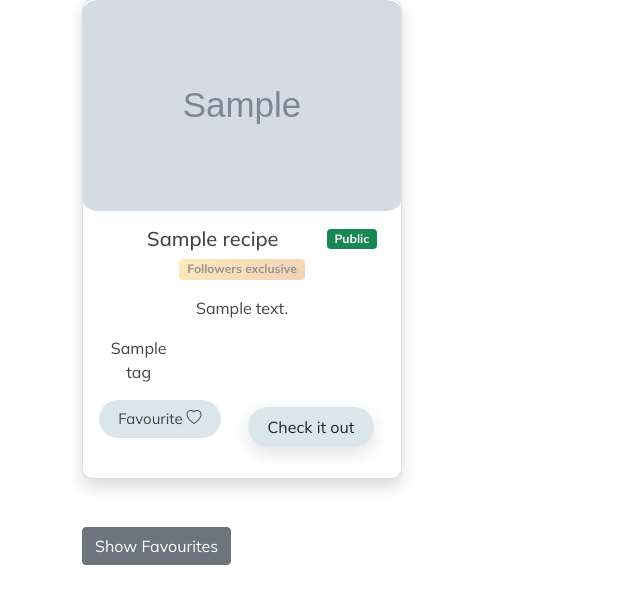
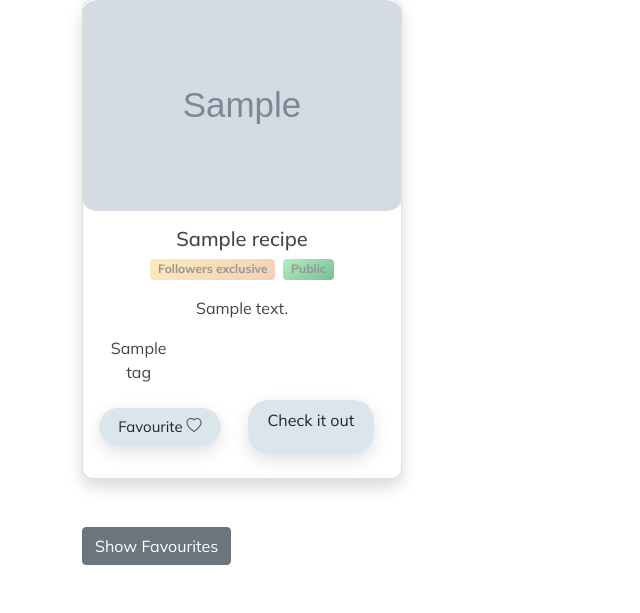
Before and after one commit to Jiwei-Cao/SEG-Coursework-1-Green-6, a Django app: template recipes/templates/profile_page.html in a window 1280 px wide. Shown: the part 336-949 px from the top of the page, without its empty margins (0-640 px from the left). Run offline with Django 5.2, Linux system fonts and the light colour scheme; the template is opened without the code that fills it: most values are stand-ins (such as "Sample title", 1, 10 or a date in 2020); grey boxes marked "Sample" are stand-in pictures; some libraries are stand-ins or nearby versions.

Commit message:
add additional badges and css

```diff
--- a/recipes/templates/base.html
+++ b/recipes/templates/base.html
@@ -3,6 +3,9 @@
   * {
     font-family: "Mulish", sans-serif !important;
     color: #444444;
+  }
+  h2{
+    font-weight: 600 !important;
   }
 </style>
 <!DOCTYPE html>
--- a/recipes/templates/partials/recipe_card.html
+++ b/recipes/templates/partials/recipe_card.html
@@ -12,15 +12,22 @@
     <h5 class="card-title mb-0 flex-grow-1">
         {{ recipe.title }}
     </h5>
-    {% if showBadge %}
-        {% if recipe.public %}
-            <span class="badge bg-success flex-shrink-0">Public</span>
-        {% endif %}
-    {% endif %}
-
+    <div class="d-flex flex-wrap gap-2">
     {% if recipe.public != True %}
         <span class="badge followers-exclusive-badge flex-shrink-0">Followers exclusive</span>
     {% endif %}
+    {% if showBadge %}
+        {% if recipe.public %}
+            <span class="badge public-badge flex-shrink-0">Public</span>
+        {% endif %}
+        {% if recipe.user == user and recipe.id == most_popular %}
+        <span class="badge popular-badge flex-shrink-0">Most Popular</span>
+        {% endif %}
+        {% if recipe.user == user and recipe.id == most_favourite %}
+        <span class="badge favourite-badge flex-shrink-0">Most Favourited</span>
+        {% endif %}
+    {% endif %}
+    </div>
   </div>
     <p class="card-text">{{ recipe.description }}</p>
     <div class="row">
@@ -40,11 +47,11 @@
           name="favourite_recipe"
           value="unfavourite_recipe"
         />
-        <button type="submit" class="unfavourite-button w-auto mt-auto">
+        <button type="submit" class="btn unfavourite-button w-auto" style="transform: translateY(8px);">
           Unfavourite <i class="bi bi-heartbreak-fill"></i>
         </button>
         {% else %}
-        <button type="submit" class="favourite-button w-auto mt-auto">
+        <button type="submit" class="btn favourite-button w-auto" style="transform: translateY(8px);">
           Favourite <i class="bi bi-heart"></i>
         </button>
         {% endif %}
--- a/recipes/templates/profile_page.html
+++ b/recipes/templates/profile_page.html
@@ -14,7 +14,7 @@
         <img src="{{ user.gravatar }}" class="pfp" />
       </div>
       <div class="col">
-        <h2 class="mb-0"><strong>{{ user.username}}</strong></h2>
+        <h2 class="mb-0" style="font-weight:400 !important"><strong>{{ user.username}}</strong></h2>
         <p class = "rating mb-0">
           {% for _ in full_stars %}
           <i class="bi bi-star-fill full"></i>
--- a/recipes/templates/specific_recipe.html
+++ b/recipes/templates/specific_recipe.html
@@ -163,7 +163,7 @@
               class="d-flex align-items-center gap-2 badge bg-light text-dark recipe-author"
             >
               <img src="{{ comment.user.gravatar }}" class="rounded-circle" />
-              {{comment.user}} {% if recipe.user == user %} (YOU) {% endif %}
+              {{comment.user}} {% if commnet.user == user %} (YOU) {% endif %}
             </span>
               <small class="text-body-secondary"
                 >{{comment.date_published}}</small
--- a/static/dashboard.css
+++ b/static/dashboard.css
@@ -44,7 +44,6 @@
   transition: transform 0.2s ease;
   box-shadow: 0 6px 18px rgba(0, 0, 0, 0.12);
   background-color: #dae5ebf2;
-  align-self: center;
 }
 
 .link-button:hover {
--- a/static/recipe_card.css
+++ b/static/recipe_card.css
@@ -13,14 +13,20 @@
   transform: translateY(-5px);
   box-shadow: 0 8px 20px rgba(0, 0, 0, 0.2);
 }
-.favourite-button {
-  background-color: #dae5ebf2;
+
+.favourite-button,
+.unfavourite-button {
   border: none;
   border-radius: 20px;
   padding: 0.5rem 1.2rem;
   cursor: pointer;
   transition: transform 0.2s ease;
-  font-size:15px;
+  box-shadow: 0 6px 18px rgba(0, 0, 0, 0.12);
+  font-size: 15px;
+}
+
+.favourite-button {
+  background-color: #dae5ebf2;
 }
 
 .favourite-button:hover {
@@ -30,12 +36,6 @@
 
 .unfavourite-button {
   background-color: #f7c1d1;
-  border: none;
-  border-radius: 20px;
-  padding: 0.5rem 1.2rem;
-  cursor: pointer;
-  transition: transform 0.2s ease;
-  font-size:15px;
 }
 
 .unfavourite-button i {
@@ -51,7 +51,6 @@
   color: #ec466d;
 }
 
-
 .specific_recipe_card {
   width: 80%;
   border-radius: 10px;
@@ -65,7 +64,7 @@
   font-size: 2rem;
 }
 
-.star-rating div{
+.star-rating div {
   display: flex;
   flex-direction: row-reverse;
   gap: 0.2rem;
@@ -106,7 +105,6 @@
   color: gold;
 }
 
-
 .recipe-image {
   height: 27vh;
   width: 100%;
@@ -144,16 +142,16 @@
   object-fit: cover;
 }
 
-.recipe-author .delete-button{
+.recipe-author .delete-button {
   transition: transform 0.2s ease;
 }
 
-.recipe-author:hover{
+.recipe-author:hover {
   background-color: #cccccce1 !important;
   transform: scale(1.05);
 }
 
-.search-button{
+.search-button {
   border: none;
   border-radius: 20px;
   padding: 0.5rem 1.2rem;
@@ -165,27 +163,42 @@
   align-self: center;
 }
 
-.search-button:hover{
+.search-button:hover {
   transform: scale(1.05);
   color: rgb(240, 234, 234);
 }
 
-.delete-button:hover{
+.delete-button:hover {
   transform: scale(1.05);
 }
-
-.followers-exclusive-badge{
-  background: linear-gradient(145deg, #FEEABC, #f2d1b6);
-  color: rgb(149, 148, 148);
+.followers-exclusive-badge,
+.favourite-badge,
+.popular-badge,
+.public-badge {
+  color: rgb(149, 148, 148) !important;
   transition: transform 0.2s ease;
 }
-.followers-exclusive-badge:hover{
-  transform: scale(1.05);
+.favourite-badge {
+  background: linear-gradient(145deg, #f0d6e6, #f0abc9);
+}
+.popular-badge {
+  background: linear-gradient(145deg, #d3f4ef, #95eaed);
+}
+.public-badge {
+  background: linear-gradient(145deg, #b4edc3, #79bd93);
+}
+.followers-exclusive-badge {
+  background: linear-gradient(145deg, #feeabc, #f2d1b6);
+}
+.followers-exclusive-badge:hover,
+.favourite-badge:hover,
+.popular-badge:hover,
+.public-badge:hover {
+  transform: scale(1.1);
 }
 
-
-@media (max-width: 576px){
-  .individual_recipe_card{
+@media (max-width: 576px) {
+  .individual_recipe_card {
     width: 90%;
     max-width: 100%;
     margin: 10px auto;
@@ -194,14 +207,16 @@
     padding: 1rem;
   }
 
-  .individual_recipe_card .card-title{
-    font-size:16px;
+  .individual_recipe_card .card-title {
+    font-size: 16px;
   }
 
-  .individual_recipe_card .card-text{
+  .individual_recipe_card .card-text {
     font-size: 14px;
   }
-  .favourite-button, .unfavourite-button, .submit-button {
+  .favourite-button,
+  .unfavourite-button,
+  .submit-button {
     padding: 0.4rem 1rem;
     font-size: 13px;
   }
```
Also changed, not shown: recipes/templates/dashboard.html (+6 -3 lines), recipes/views/profile_page_view.py (+17 -0 lines).
